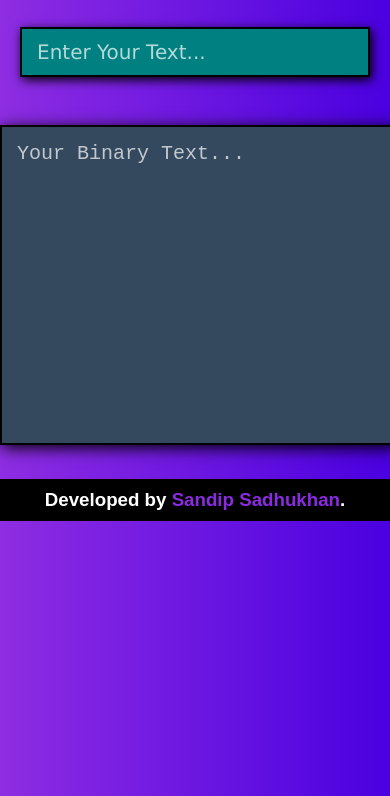
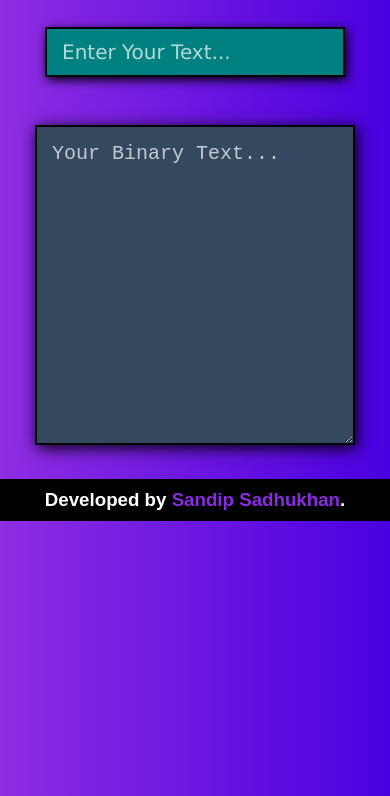
Before and after one commit to sandip-sadhukhan/binarytextconverter, a plain HTML site: page index.html in a window 390 px wide. Shown: the part 48-844 px from the top of the page. Drawn offline with Linux system fonts and the light colour scheme.

Commit message:
adjust width

```diff
--- a/index.html
+++ b/index.html
@@ -71,11 +71,11 @@
             letter-spacing: 1px;
         }
         #inputtext{
-            width:350px;
+            width:300px;
             height: 50px;
         }
         #outputtext{
-            width:25rem;
+            width:20rem;
         }
         }
     </style>
```
